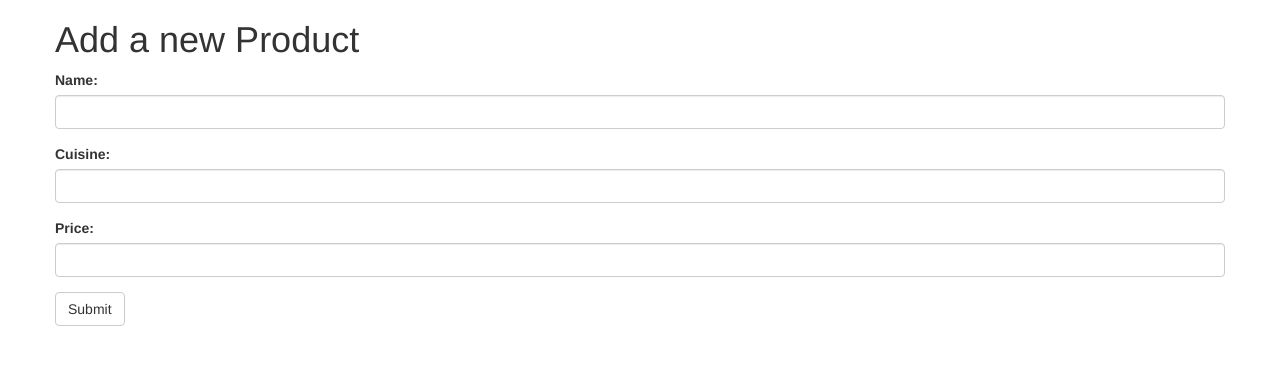
After one commit to Sunny175/Demand-Forecasting, a Flask app: page /create-product in a window 1280 px wide. The commit adds this page. Shown: the top 365 px of the page. Run offline with Flask 2, Linux system fonts and the light colour scheme; parts of the project's set-up code (start-up, migrations or seed data) failed here and were passed over; some libraries are stand-ins or nearby versions.

Commit message:
Adding tables in database and update the main.py

```diff
--- /dev/null
+++ b/create_product.py
@@ -0,0 +1,10 @@
+from flask_wtf import FlaskForm
+from wtforms import StringField, SubmitField, DecimalField
+from wtforms.validators import DataRequired
+
+
+class createProduct(FlaskForm):
+    name = StringField("Name: ", validators=[DataRequired()])
+    cuisine = StringField("Cuisine: ", validators=[DataRequired()])
+    price = StringField("Price: ", validators=[DataRequired()])
+    submit = SubmitField("Submit")
--- a/main.py
+++ b/main.py
@@ -4,12 +4,17 @@ from flask import Flask, render_template, request, url_for, redirect, flash
 from flask_login import UserMixin, login_user, LoginManager, login_required, current_user, logout_user
 from flask_sqlalchemy import SQLAlchemy
 from werkzeug.security import generate_password_hash, check_password_hash
+from flask_bootstrap import Bootstrap
+from customer_form import createCustomer
+from create_product import createProduct
 
 app = Flask(__name__)
 
 app.config['SECRET_KEY'] = 'any-secret-key-you-choose'
 app.config['SQLALCHEMY_DATABASE_URI'] = 'sqlite:///users.db'
 app.config['SQLALCHEMY_TRACK_MODIFICATIONS'] = False
+Bootstrap(app)
+
 db = SQLAlchemy(app)
 login_manager = LoginManager()
 login_manager.init_app(app)
@@ -22,6 +27,22 @@ class User(UserMixin, db.Model):
     email = db.Column(db.String(100), unique=True)
     password = db.Column(db.String(1000))
     name = db.Column(db.String(1000))
+
+
+class Customer(db.Model):
+    id = db.Column(db.Integer, primary_key=True)
+    name = db.Column(db.String(20), unique=True)
+    address = db.Column(db.String(100))
+    phoneNumber = db.Column(db.Integer, unique=True)
+    city = db.Column(db.String(20))
+    state = db.Column(db.String(20))
+
+
+class Product(db.Model):
+    id = db.Column(db.Integer, primary_key=True)
+    name = db.Column(db.String(20), unique=True)
+    cuisine = db.Column(db.String(20))
+    price = db.Column(db.Integer)
 
 
 db.create_all()
@@ -80,11 +101,11 @@ def login():
     return render_template("login.html")
 
 
-
 @app.route("/dashboard")
 @login_required
 def dashboard():
     return render_template("dashboard.html", name=current_user.name)
+
 
 @app.route("/register", methods=["POST", "GET"])
 def register():
@@ -118,10 +139,36 @@ def logout():
     return redirect(url_for("home"))
 
 
-@app.route('/secrets')
-@login_required
-def secrets():
-    return render_template("secrets.html", name=current_user.name)
+@app.route('/create-customer', methods=["GET", "POST"])
+def create_customer():
+    form = createCustomer()
+    if form.validate_on_submit():
+        new_customer = Customer(
+            name=form.name.data,
+            phoneNumber=form.phoneNumber.data,
+            address=form.address.data,
+            city=form.city.data,
+            state=form.state.data
+        )
+        db.session.add(new_customer)
+        db.session.commit()
+        return redirect(url_for('dashboard', name=current_user.name))
+    return render_template("create_customer.html", form=form)
+
+
+@app.route('/create-product', methods=["GET", "POST"])
+def create_product():
+    form = createProduct()
+    if form.validate_on_submit():
+        new_product = Product(
+            name=form.name.data,
+            cuisine=form.cuisine.data,
+            price=form.price.data
+        )
+        db.session.add(new_product)
+        db.session.commit()
+        return redirect(url_for('dashboard', name=current_user.name))
+    return render_template("create_product.html", form=form)
 
 
 if __name__ == '__main__':
--- /dev/null
+++ b/templates/create_product.html
@@ -0,0 +1,20 @@
+{% extends 'bootstrap/base.html' %}
+{% import "bootstrap/wtf.html" as wtf %}
+
+{% block title %}Create Customer {% endblock %}
+{% block content %}
+<div class="container d-inline-flex ">
+    <div class="row">
+        <div class="col">
+
+            <h1>Add a new Product</h1>
+
+            <!-- This is where your WTForm will go -->
+            {{ wtf.quick_form(form) }}
+        </div>
+    </div>
+</div>
+
+
+
+{% endblock %}
--- a/templates/dashboard.html
+++ b/templates/dashboard.html
@@ -1,4 +1,3 @@
-<!-- https://github1s.com/nirmaltrivedi/Foodiepy -->
 <!DOCTYPE html>
 <html lang="en">
 
@@ -119,7 +118,7 @@
                 <h5>CUSTOMERS:</h5>
                 <hr>
                 <div class="card card-body">
-                    <a class="btn btn-primary  btn-sm btn-block" href="#">Create
+                    <a class="btn btn-primary  btn-sm btn-block" href="{{ url_for('create_customer') }}">Create
                         Customer</a>
                     <table class="table table-sm">
                         <tr>
@@ -140,7 +139,7 @@
                 <h5>LAST ORDERS</h5>
                 <hr>
                 <div class="card card-body">
-                    <a class="btn btn-primary  btn-sm btn-block" href="#">Create
+                    <a class="btn btn-primary  btn-sm btn-block" href="{{ url_for('create_product') }}">Create
                         Product</a>
                     <table class="table table-sm">
                         <tr>
```
Also changed, not shown: customer_form.py (added, +14 -0 lines), templates/create_customer.html (added, +20 -0 lines), users.db.
